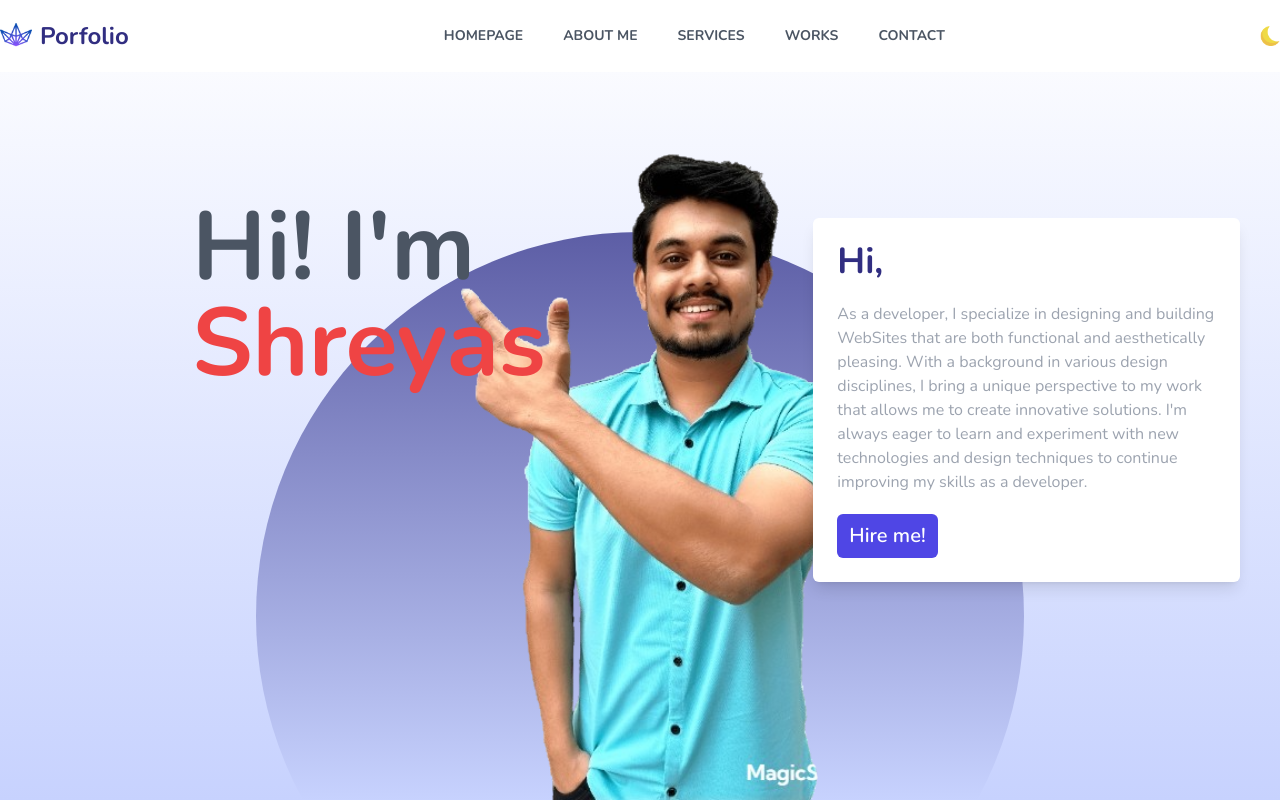
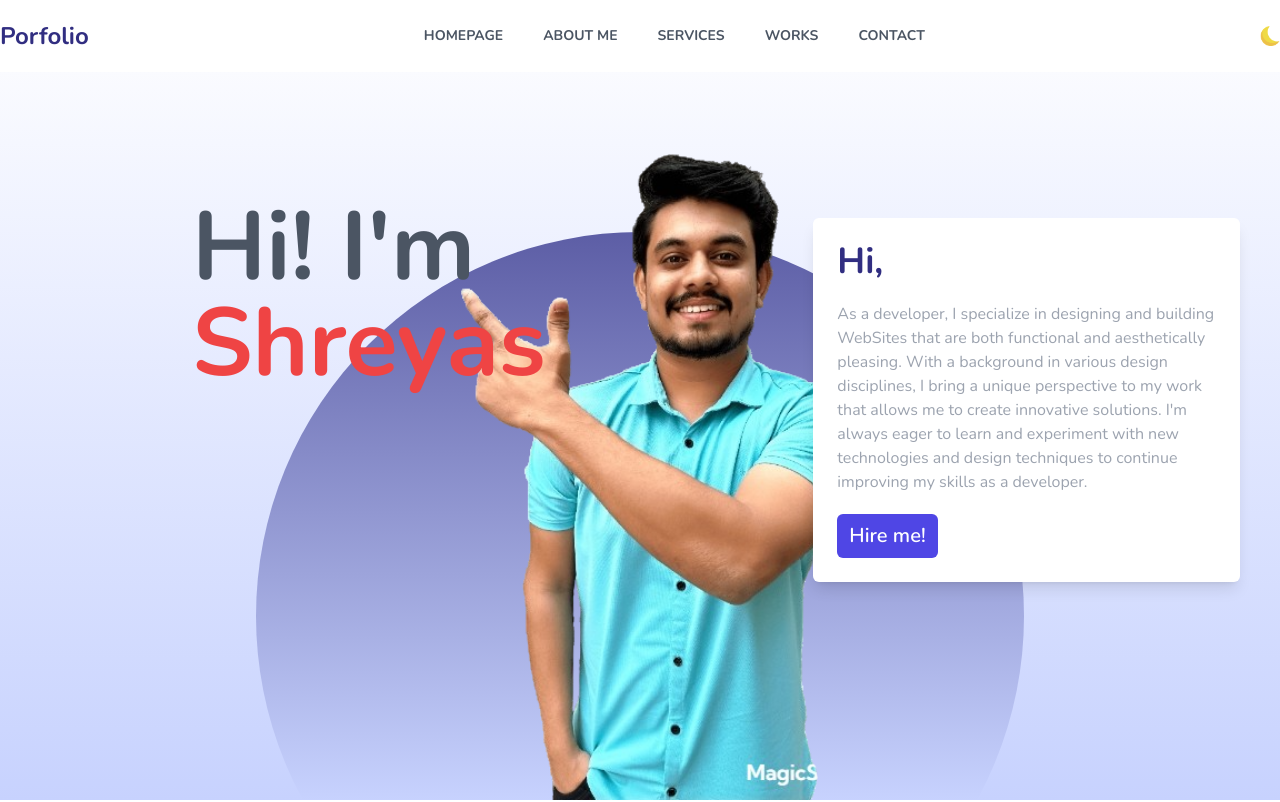
Before and after one commit to Shreyas0134/ShreyasKarandikar, a plain HTML site: page index.html in a window 1280 px wide. Shown: the top 802 px of the page. Drawn offline with nearby package versions, Linux system fonts and the light colour scheme.

Commit message:
MY-PORTFOLIO

```diff
--- a/index.html
+++ b/index.html
@@ -22,7 +22,7 @@
     <nav class="w-screen fixed top-0 bg-white z-10 dark:bg-slate-900">
       <div class="container mx-auto py-5 flex items-center justify-between">
         <div class="flex items-center gap-2">
-          <img class="w-8" src="./img/logo.png" alt="" />
+
           <span class="text-2xl font-bold text-indigo-900 dark:text-white">Porfolio</span>
         </div>
         <ul class="hidden md:flex space-x-10 text-gray-600 dark:text-gray-100 font-bold text-sm uppercase">
@@ -317,7 +317,7 @@
 
       </div>
       <div class="hidden md:flex  items-center justify-center gap-2">
-        <img class="w-8" src="./img/logo.png" alt="" />
+
         <span class="text-2xl  font-bold text-white ">Portfolio.</span>
       </div>
 
```
Lines whose indentation alone changed are shown as unchanged.
